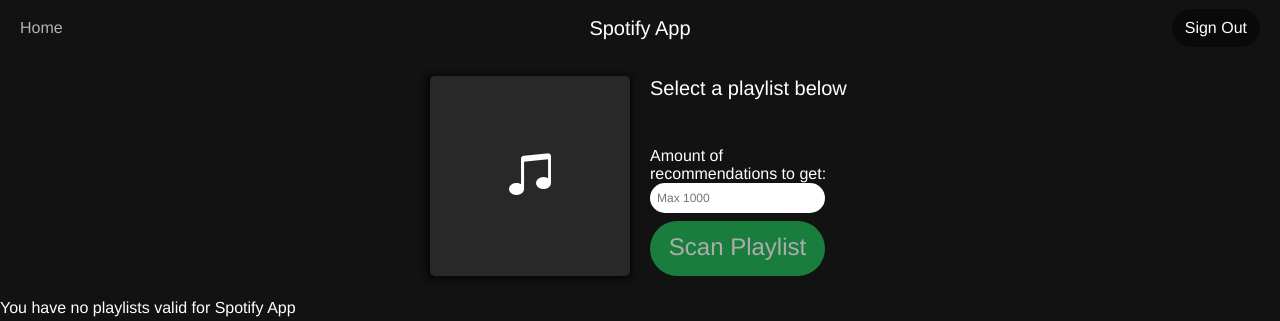
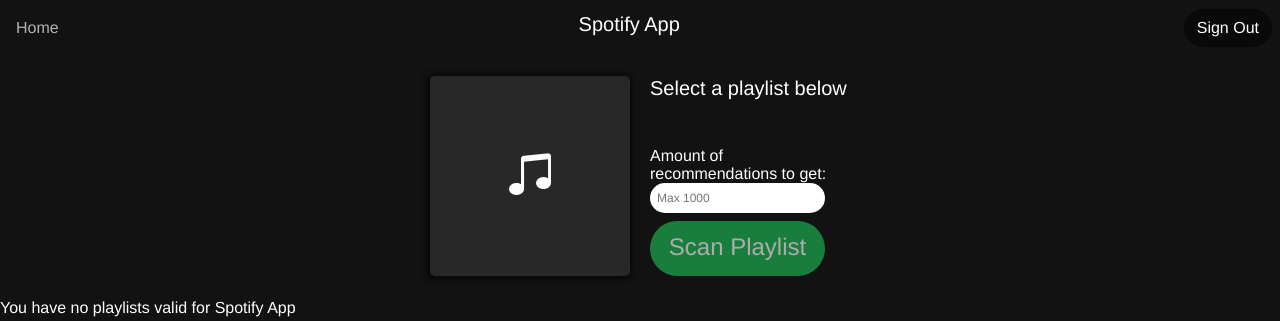
Before and after one commit to cdy-peters/recommendations, a Flask app: template spotify_app/templates/home.html in a window 1280 px wide. Shown: the top 321 px of the page. Run offline with Flask 2, Linux system fonts and the light colour scheme; the template is opened without the code that fills it, so the values that code supplies are empty; parts of the project's set-up code (start-up, migrations or seed data) failed here and were passed over; some libraries are stand-ins or nearby versions.

Commit message:
Navbar redone for mobile

```diff
--- a/spotify_app/static/style.css
+++ b/spotify_app/static/style.css
@@ -78,16 +78,10 @@ body {
 /* Layout */
 .navbar {
     background-color: #121212;
-}
-
-.navbar-brand {
-    color: white !important;
-    margin: 0;
-    left: 50%;
-    top: 50%;
-    position: absolute;
-    -ms-transform: translate(-50%, -50%);
-    transform: translate(-50%, -50%);
+    position: fixed;
+    top: 0;
+    width: 100%;
+    z-index: 1;
 }
 
 .navbar a {
--- a/spotify_app/templates/layout.html
+++ b/spotify_app/templates/layout.html
@@ -17,21 +17,10 @@
         <title>Document</title>
     </head>
     <body>
-        <nav class="navbar navbar-expand-lg fixed-top">
-            <div class="container-fluid">
-                <button class="navbar-toggler" type="button" data-bs-toggle="collapse" data-bs-target="#navbarSupportedContent" aria-controls="navbarSupportedContent" aria-expanded="false" aria-label="Toggle navigation">
-                    <span class="navbar-toggler-icon"></span>
-                </button>
-                <div class="collapse navbar-collapse" id="navbarSupportedContent">
-                    <ul class="navbar-nav me-auto mb-2 mb-lg-0">
-                        <li class="nav-item">
-                            <a class="nav-link active" aria-current="page" href="/">Home</a>
-                        </li>
-                    </ul>
-                    <a class="navbar-brand">Spotify App</a>
-                <a class="btn sign_out_btn" type="submit" href="signout">Sign Out</a>
-            </div>
-            </div>
+        <nav class="navbar" style="display: flex; justify-content: space-between;">
+            <a class="nav-link active" aria-current="page" href="/">Home</a>
+            <h3 style="font-size: 1.25rem;">Spotify App</h3>
+            <a class="btn sign_out_btn" type="submit" href="signout">Sign Out</a>
         </nav>
 
         {% block content %}{% endblock %}
```
